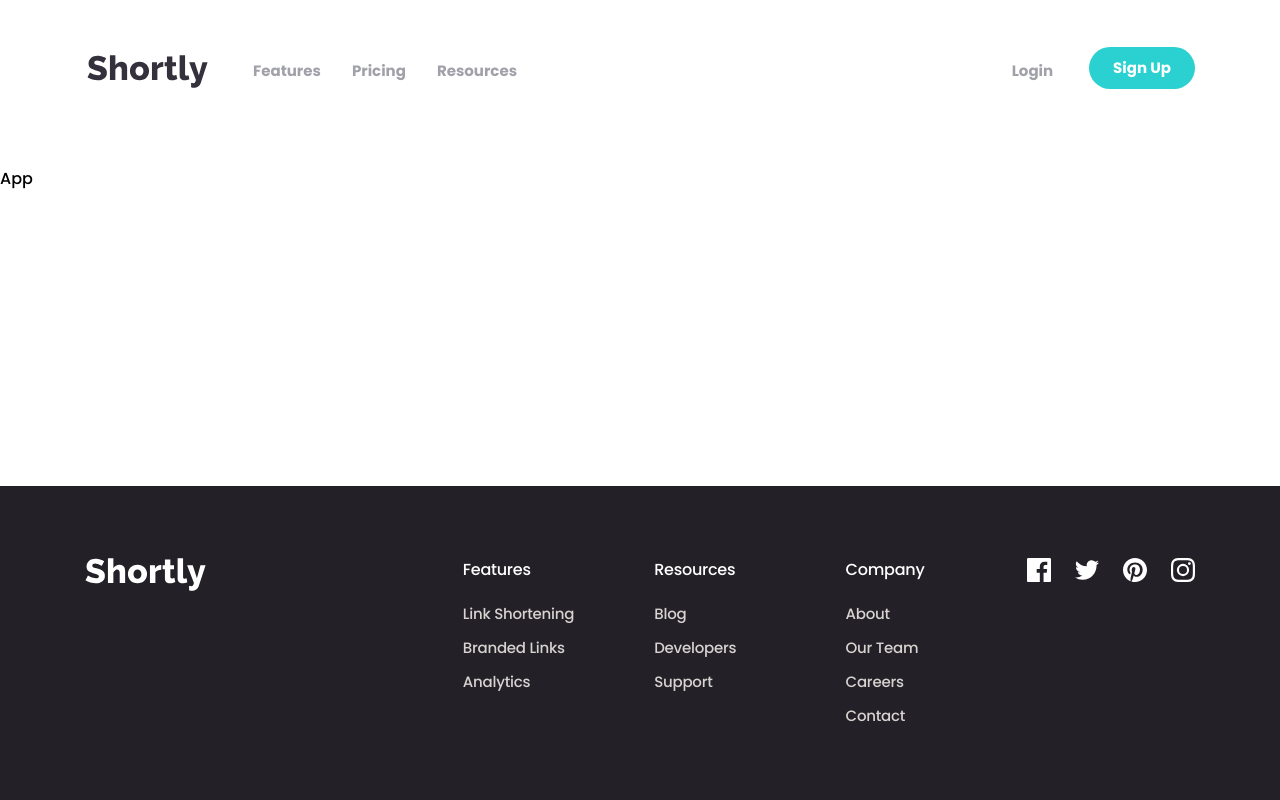
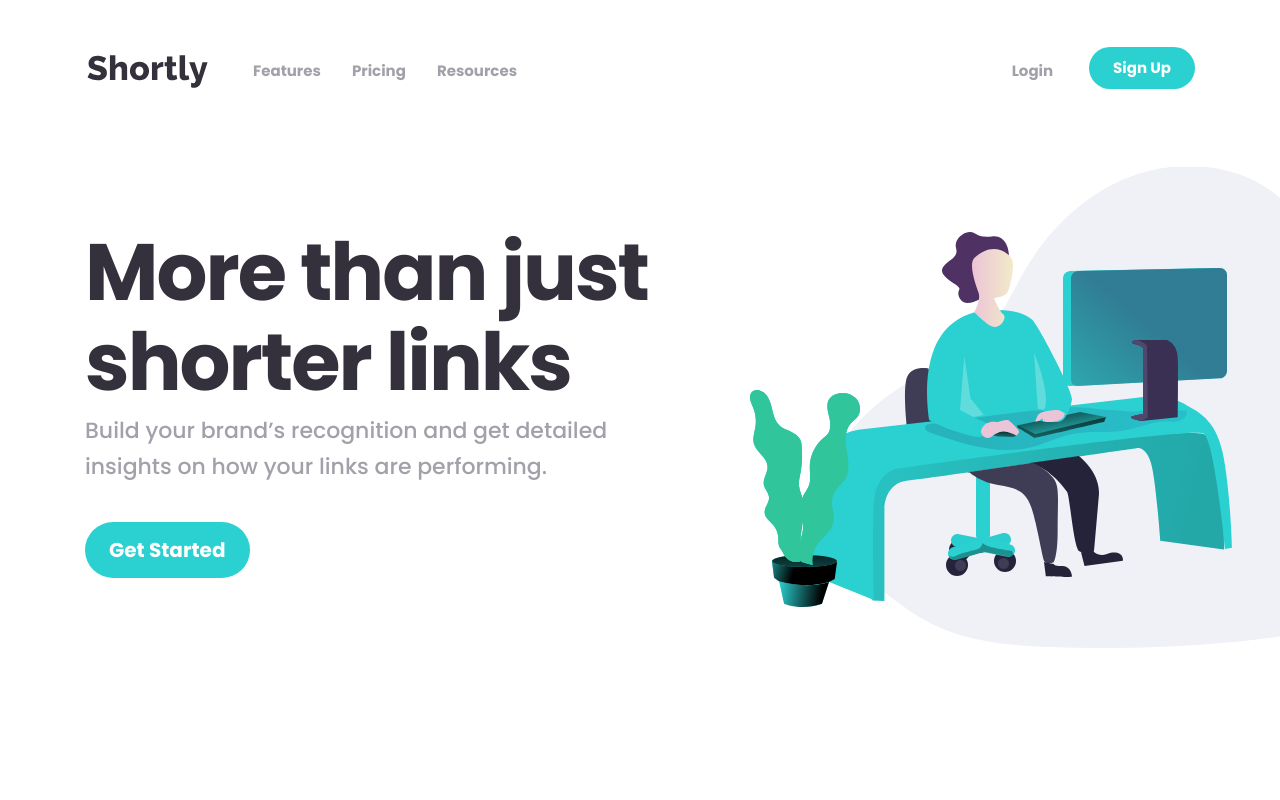
Before and after one commit to annaindistress/frontend-mentor-shortly, a Next.js app: page / in a window 1280 px wide. Shown: the top 800 px of the page. Built offline with nearby package versions, Linux system fonts and the light colour scheme.

Commit message:
Add hero section

```diff
--- a/app/components/button.tsx
+++ b/app/components/button.tsx
@@ -10,7 +10,7 @@ interface ButtonProps {
 function Button({ children, href = "/#", className = "" }: ButtonProps) {
   return (
     <a
-      className={`bg-primary-200 hover:bg-primary-100 focus-within:bg-primary-100 custom-focus rounded-full px-6 py-3 text-white ${className}`}
+      className={`bg-primary-200 hover:bg-primary-100 focus-within:bg-primary-100 custom-focus inline-block rounded-full px-6 py-3 font-bold capitalize text-white ${className}`}
       href={`${BASE_URL}${href}`}
     >
       {children}
--- a/app/components/footer.tsx
+++ b/app/components/footer.tsx
@@ -1,6 +1,6 @@
-import Logo from "./logo";
+import Logo from "@/app/components/logo";
 import Social from "@/app/components/social";
-import { BASE_URL } from "../constants";
+import { BASE_URL } from "@/app/constants";
 
 const navigationItems = [
   {
--- a/app/components/header.tsx
+++ b/app/components/header.tsx
@@ -1,4 +1,4 @@
-import Logo from "./logo";
+import Logo from "@/app/components/logo";
 import Navigation from "@/app/components/navigation";
 
 function Header() {
--- /dev/null
+++ b/app/components/hero.tsx
@@ -0,0 +1,39 @@
+import Image from "next/image";
+import Button from "@/app/components/button";
+import { BASE_URL } from "@/app/constants";
+
+function Hero() {
+  return (
+    <section className=" w-screen overflow-hidden pb-40 lg:pb-36">
+      <div className="mx-auto grid max-w-[1158px] lg:grid-cols-[615px_1fr] lg:pb-1.5 lg:pt-1">
+        <div className=" w-screen px-6 pb-2 text-center lg:w-auto lg:pt-14 lg:text-start ">
+          <p className="text-secondary-300 mb-4 text-[42px] font-bold leading-[48px] tracking-[-1.05px] md:mb-1.5 md:text-[80px] md:leading-[90px] md:tracking-[-2px]">
+            More than just shorter links
+          </p>
+          <p className="mb-[33px] text-lg leading-relaxed md:mb-[37px] md:text-[22px] md:leading-9">
+            Build your brand’s recognition and get detailed insights on how your
+            links are performing.
+          </p>
+          <Button className="px-10 py-[18px] text-xl leading-none">
+            Get started
+          </Button>
+        </div>
+        <picture className="row-start-1 mx-auto mb-9 w-[511px] md:w-[733px] lg:col-start-2 lg:mb-0">
+          <source
+            media="(min-width: 768px)"
+            srcSet={`${BASE_URL}/hero-desktop.svg`}
+          />
+          <Image
+            src={`${BASE_URL}/hero-mobile.svg`}
+            alt="Image of a man sitting near a computer and typing on the keyboard"
+            width={511}
+            height={337}
+            className="relative left-[calc(50%-231.5px)] top-[-1px] w-full lg:left-[74px] lg:top-[-5px]"
+          />
+        </picture>
+      </div>
+    </section>
+  );
+}
+
+export default Hero;
--- a/app/components/navigation.tsx
+++ b/app/components/navigation.tsx
@@ -2,7 +2,7 @@
 
 import { useState } from "react";
 import clsx from "clsx";
-import { BASE_URL } from "../constants";
+import { BASE_URL } from "@/app/constants";
 import Burger from "@/app/assets/burger.svg";
 import Button from "@/app/components/button";
 
--- a/app/layout.tsx
+++ b/app/layout.tsx
@@ -1,6 +1,6 @@
 import type { Metadata } from "next";
 import { Poppins } from "next/font/google";
-import "./globals.css";
+import "@/app/globals.css";
 import Header from "@/app/components/header";
 import Footer from "@/app/components/footer";
 
@@ -19,7 +19,7 @@ export default function RootLayout({
   return (
     <html lang="en">
       <body
-        className={`${poppins.className} grid h-dvh grid-rows-[max-content_1fr_max-content] font-medium`}
+        className={`${poppins.className} grid h-dvh grid-rows-[max-content_1fr_max-content] font-medium text-zinc-400 antialiased`}
       >
         <Header />
         <main>{children}</main>
--- a/app/page.tsx
+++ b/app/page.tsx
@@ -1,3 +1,12 @@
+import Hero from "@/app/components/hero";
+
 export default function Home() {
-  return <>App</>;
+  return (
+    <>
+      <h1 className="sr-only">
+        Shortly － URL shortening API challenge on Frontend Mentor
+      </h1>
+      <Hero />
+    </>
+  );
 }
```
Also changed, not shown: public/hero-desktop.svg (added), public/hero-mobile.svg (added).
